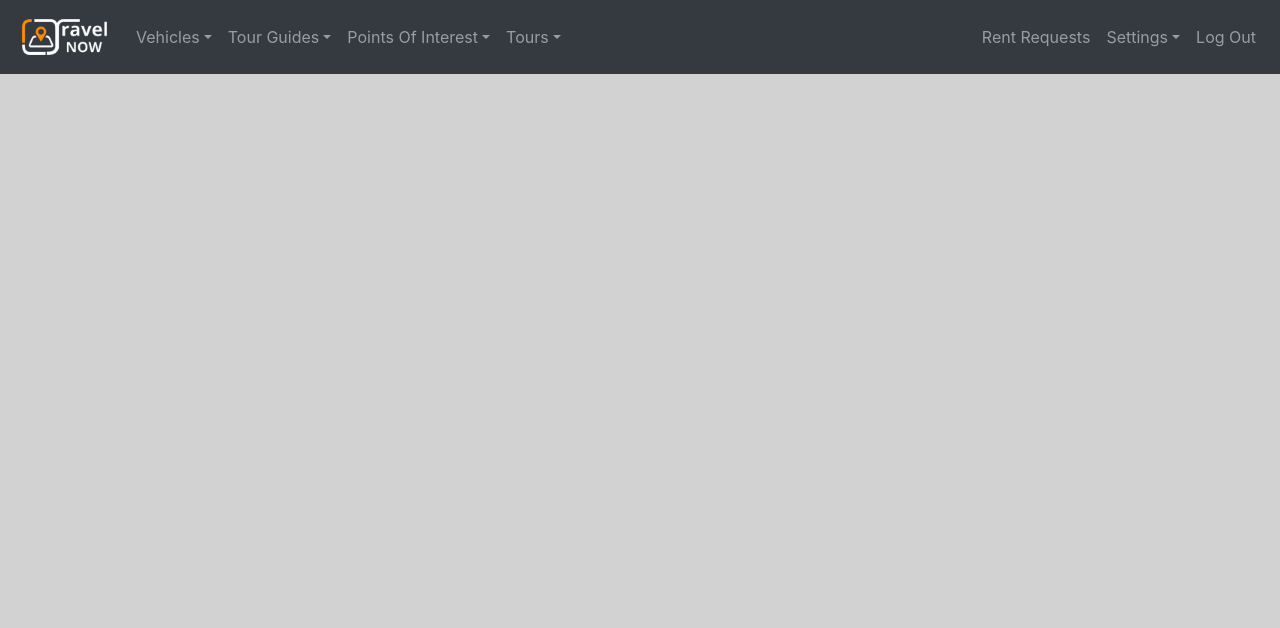
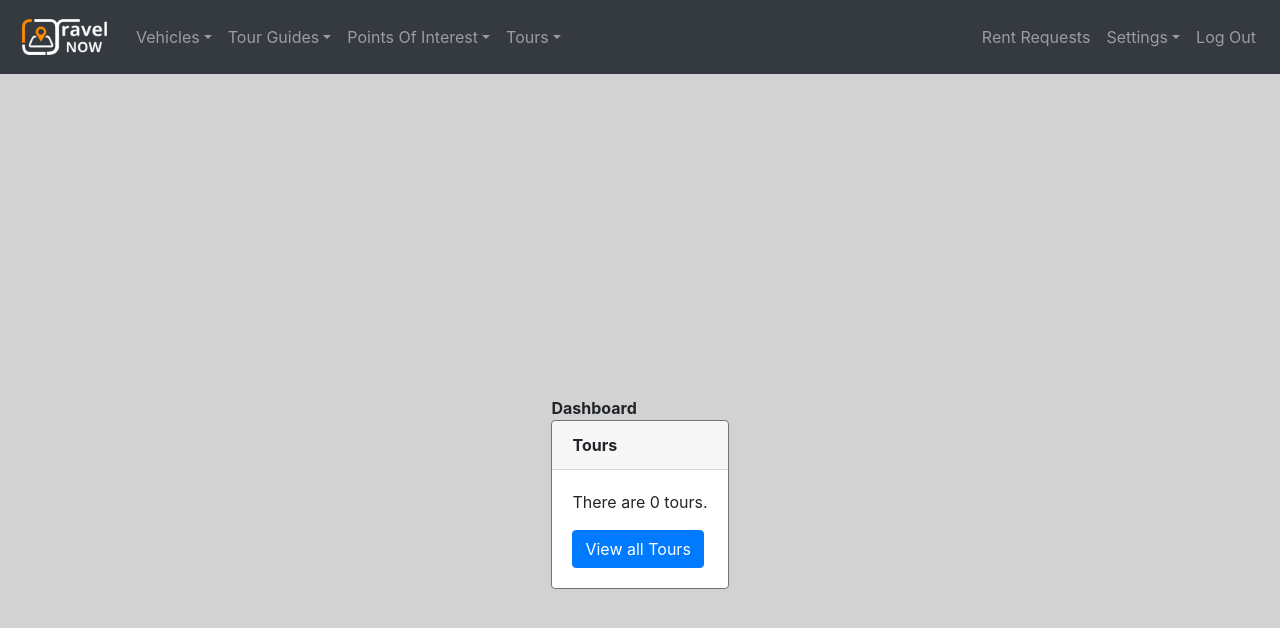
Before and after one commit to std145280/react-map-web, a React (Create React App) app: page / in a window 1280 px wide. Shown: the top 628 px of the page. Built offline with nearby package versions, Linux system fonts and the light colour scheme; no server answers; the database is empty; sample sign-in values are in the browser's storage.

Commit message:
dashboard wip - tours

```diff
--- a/src/components/Dashboard.js
+++ b/src/components/Dashboard.js
@@ -1,9 +1,82 @@
-import React from "react";
-import NavigationBar from "./NavigationBar"
+import React, { useState, useEffect } from "react";
+import NavigationBar from "./NavigationBar";
+import firebase from "../firebase";
+import { CardDeck, Card, Button, Carousel } from "react-bootstrap";
+import { Link, useHistory } from "react-router-dom";
+
 export default function Dashboard() {
+  const history = useHistory();
+
+  const [numberOfTours, setNumberOfTours] = useState(0);
+  const [tourList, setTourList] = useState();
+  useEffect(() => {
+    const tourRef = firebase.database().ref("tour");
+    tourRef.on("value", (snapshot) => {
+      const tours = snapshot.val();
+      const tourList = [];
+      var i = 0;
+      for (let id in tours) {
+        i++;
+        tourList.push({ id, ...tours[id] });
+        setNumberOfTours(i);
+      }
+
+      setTourList(tourList);
+    });
+  }, []);
+
+  const [pointOfInterestList, setPointOfInterestList] = useState();
+  useEffect(() => {
+    const pointOfInterestRef = firebase.database().ref("poi");
+    pointOfInterestRef.on("value", (snapshot) => {
+      const pointOfInterest = snapshot.val();
+      const pointOfInterestList = [];
+      for (let id in pointOfInterest) {
+        pointOfInterestList.push({ id, ...pointOfInterest[id] });
+      }
+      setPointOfInterestList(pointOfInterestList);
+      console.log(pointOfInterestList);
+    });
+  }, []);
+
+  const [vehicleList, setVehicleList] = useState();
+  useEffect(() => {
+    const vehicleRef = firebase.database().ref("vehicle");
+    vehicleRef.on("value", (snapshot) => {
+      const vehicle = snapshot.val();
+      const vehicleList = [];
+      for (let id in vehicle) {
+        vehicleList.push({ id, ...vehicle[id] });
+      }
+      setVehicleList(vehicleList);
+    });
+  }, []);
+
   return (
     <>
       <NavigationBar />
+      <div>
+        <br />
+        <b>Dashboard </b>
+        <CardDeck>
+          <Card border="secondary">
+            <Card.Header>
+              <b>Tours</b>
+            </Card.Header>
+            <Card.Body>
+              {/*<Card.Title>Browse all available tours</Card.Title>*/}
+
+              <div>
+                {`There are `}
+                {numberOfTours} {` tours. `}
+              </div>
+
+              <Card.Text></Card.Text>
+              <Button onClick={() => history.push("/Tours")}>View all Tours</Button>
+            </Card.Body>
+          </Card>
+        </CardDeck>
+      </div>
     </>
   );
 }
```
